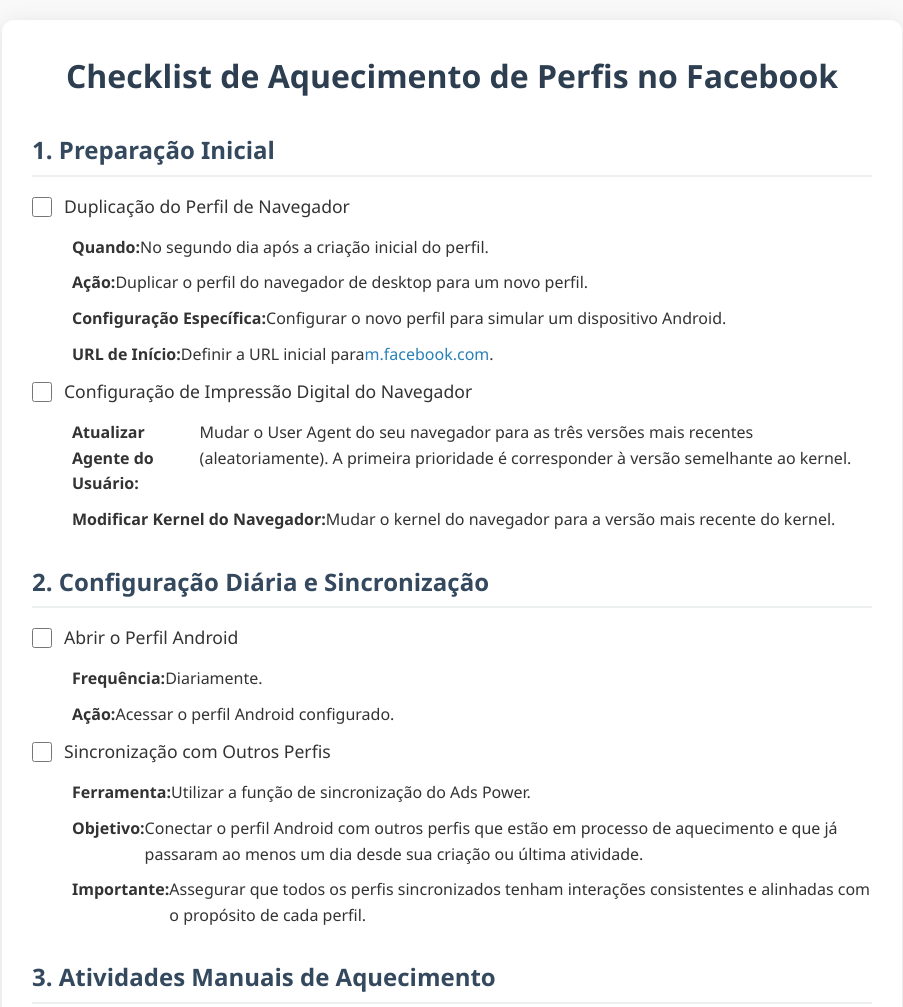
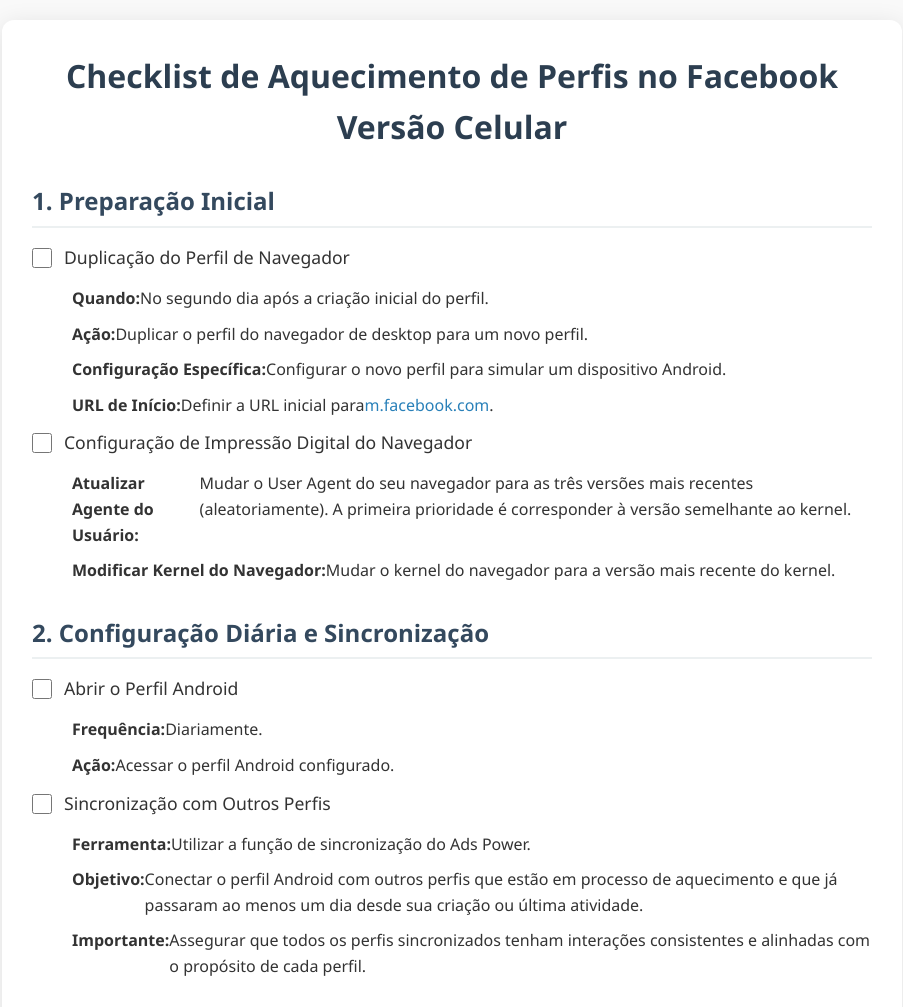
Before and after one commit to harddesenvolvimento/Project-01, a plain HTML site: page aquecendoporcelular.html in a window 1280 px wide. Shown: the top 1007 px of the page, without its empty margins (188-1091 px from the left). Drawn offline with Linux system fonts and the light colour scheme.

Commit message:
aquecendoporcelular.html

```diff
--- a/aquecendoporcelular.html
+++ b/aquecendoporcelular.html
@@ -135,7 +135,7 @@
 </head>
 <body>
     <div class="container">
-        <h1>Checklist de Aquecimento de Perfis no Facebook</h1>
+        <h1>Checklist de Aquecimento de Perfis no Facebook Versão Celular</h1>
 
         <h2>1. Preparação Inicial</h2>
         <ul>
```
